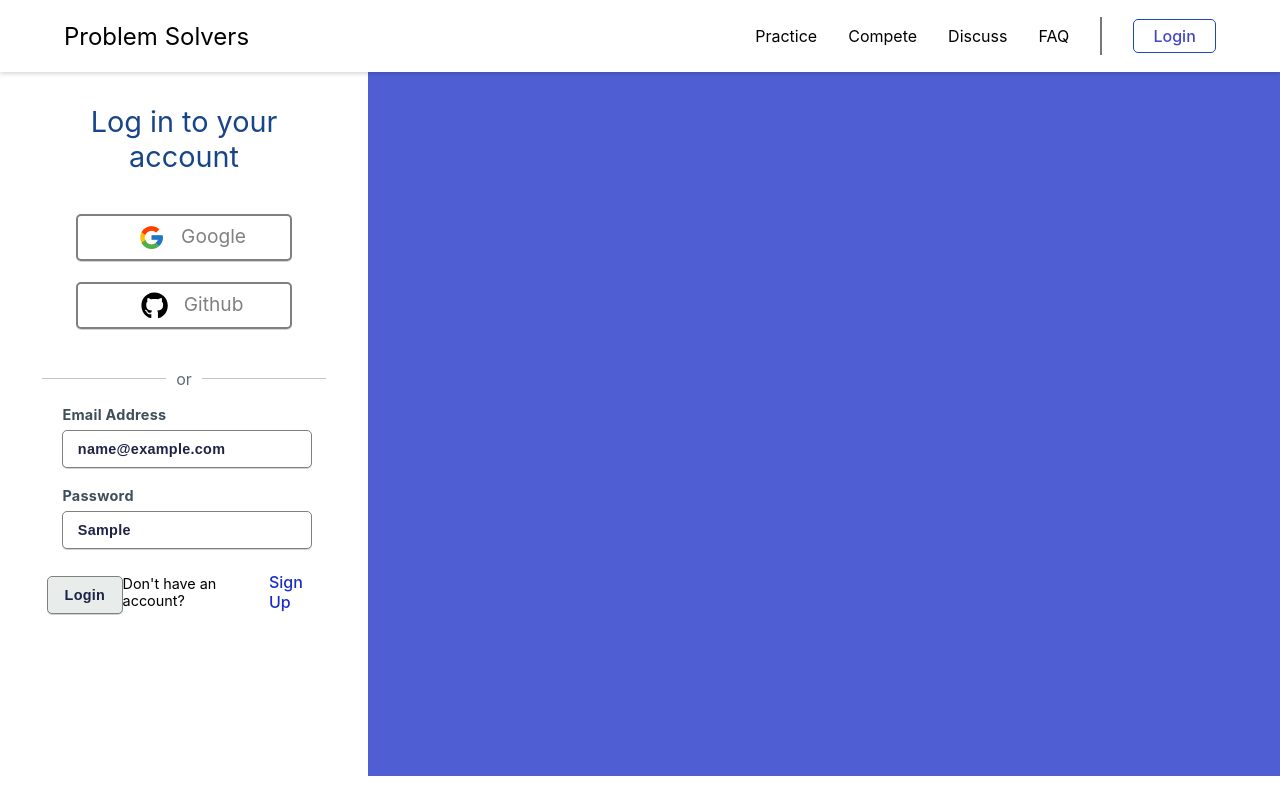
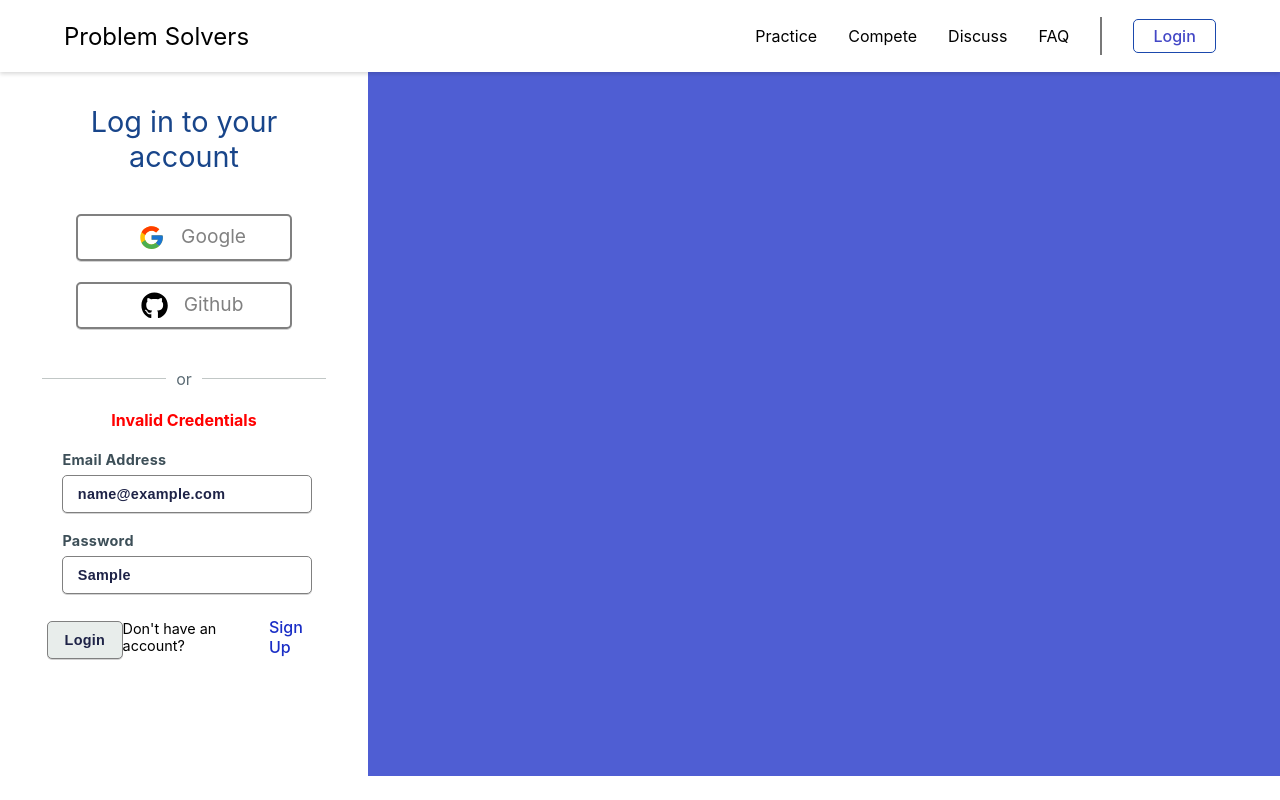
Before and after one commit to imshivam-gupta/Problem-Solvers, a React (Create React App) app in the folder frontend/: page /login in a window 1280 px wide. Both pictures are taken after typing "name@example.com", "Sample" into the empty fields and a click on the button "Login". Built offline with nearby package versions, Linux system fonts and the light colour scheme; no server answers.

Commit message:
Started project

```diff
--- a/frontend/src/screens/LoginScreen.js
+++ b/frontend/src/screens/LoginScreen.js
@@ -57,6 +57,8 @@ const LoginScreen = () => {
                 <span className='or-divider'>or</span>
             </div>
 
+            {error && <h4 style={{textAlign:'center',color:'red'}}>Invalid Credentials</h4>}
+
             <form className='login-form flex-col jc-sb ai-c' onSubmit={submitHandler}>
 
                 <label>
```
